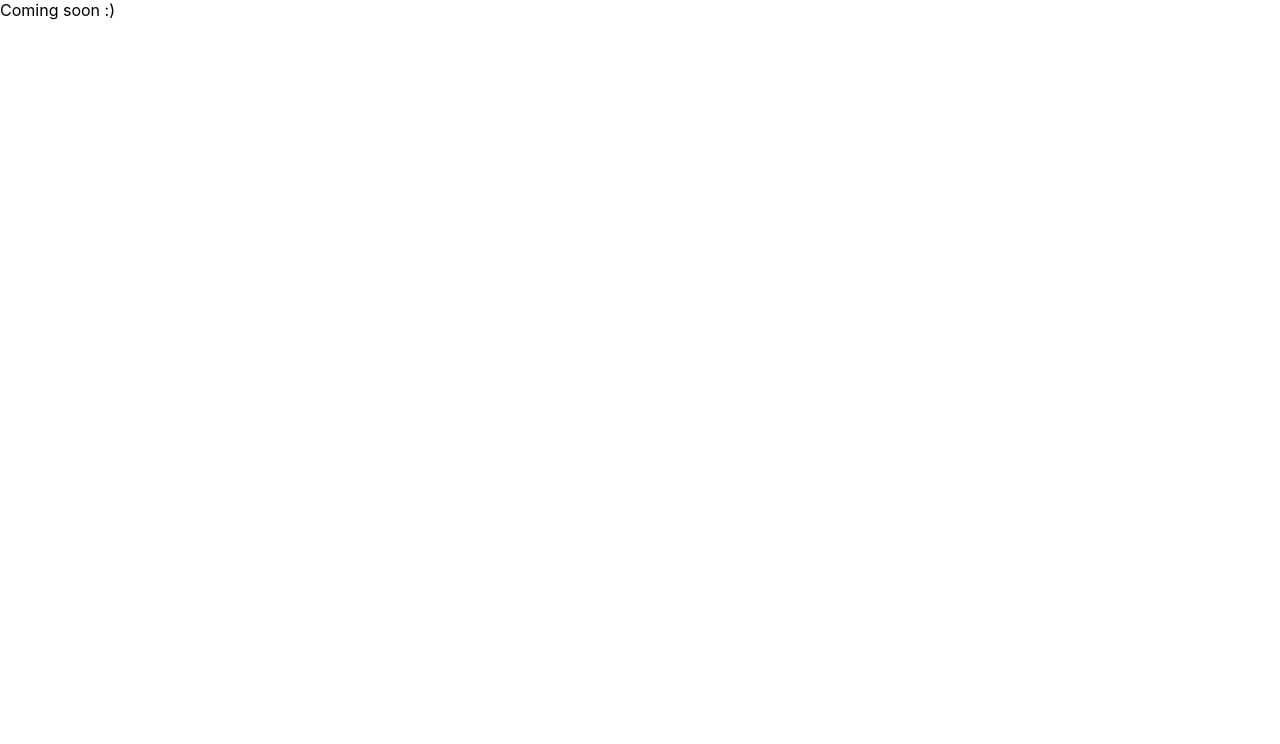
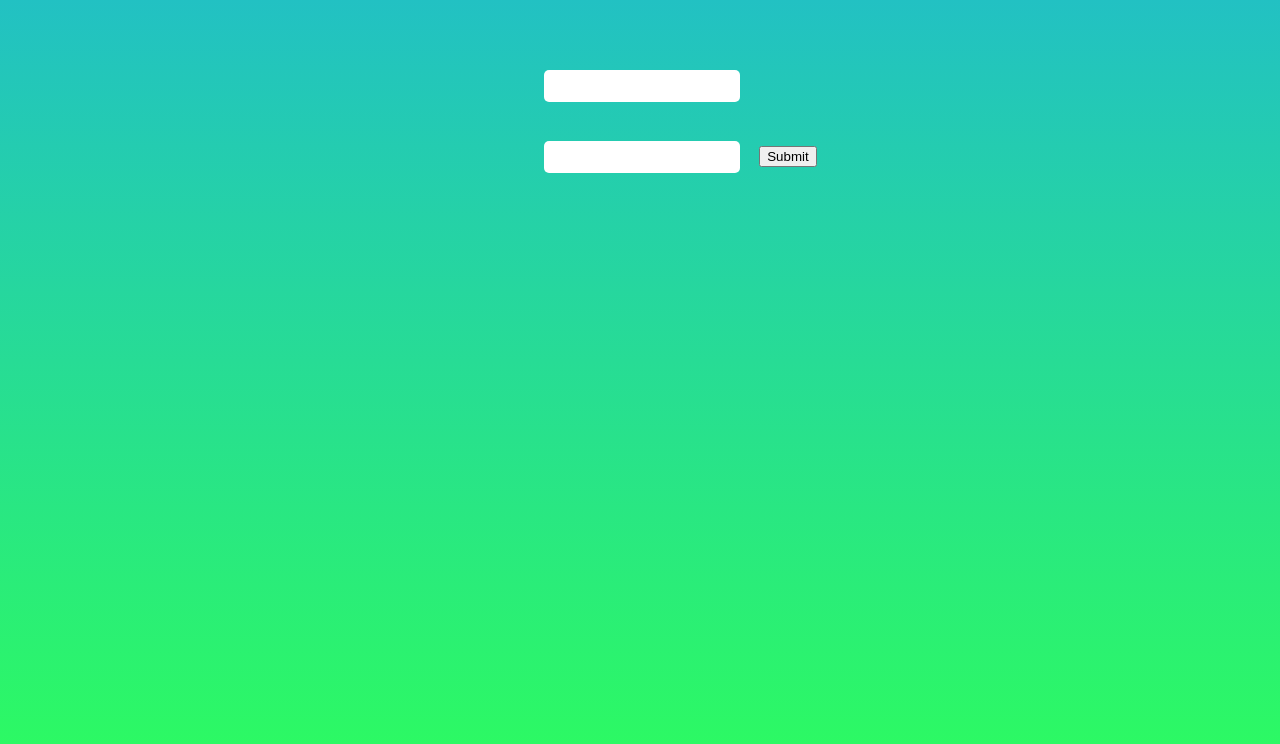
Before and after one commit to manyuyantra/TRUST, a React (Create React App) app in the folder trust/: page / in a window 1280 px wide. Shown: the top 744 px of the page. Built offline with nearby package versions, Linux system fonts and the light colour scheme.

Commit message:
login form added

```diff
--- a/trust/src/App.css
+++ b/trust/src/App.css
@@ -1,10 +1,5 @@
 .App {
   text-align: center;
-}
-
-.App-logo {
-  height: 40vmin;
-  pointer-events: none;
 }
 
 @media (prefers-reduced-motion: no-preference) {
@@ -13,26 +8,28 @@
   }
 }
 
-.App-header {
-  background-color: #282c34;
-  min-height: 100vh;
-  display: flex;
-  flex-direction: column;
-  align-items: center;
-  justify-content: center;
-  font-size: calc(10px + 2vmin);
-  color: white;
+ #logIn{
+    position: relative;
+    width: 50%;
+    margin: 0% auto;
+    padding: 4% 0;
 }
 
-.App-link {
-  color: #61dafb;
+.el{
+  border-radius: 5px;
+    border-style: none;
 }
 
-@keyframes App-logo-spin {
-  from {
-    transform: rotate(0deg);
-  }
-  to {
-    transform: rotate(360deg);
-  }
-}
+ .logInEl{
+  width: 30%;
+  height: 12%;
+  margin: 3%;
+  margin-left: 35%;
+  min-height: 30px;
+  max-width: 200px;
+ }
+ body{
+  background: rgb(45,253,93);
+  background: linear-gradient(0deg, rgba(45,253,93,1) 0%, rgba(34,193,195,1) 100%);
+
+ }
--- a/trust/src/App.js
+++ b/trust/src/App.js
@@ -1,9 +1,36 @@
-import React from 'react';
+import React ,{useEffect} from 'react';
 import './App.css';
 
 function App() {
+
+  // This effect makes the whole ui responsive.
+   useEffect(()=>{
+      const resizer =   window.addEventListener("resize",()=>{
+        let body = document.querySelector("#root");
+
+        body.style.width = window.innerWidth+"px";
+        body.style.height = window.innerHeight+"px";
+        })
+
+        return ()=>{
+            window.removeEventListener(resizer);
+
+        }
+
+  },[])
+
+  useEffect(()=>{
+    let body = document.querySelector("#root");
+
+    body.style.width = window.innerWidth+"px";
+    body.style.height = window.innerHeight+"px";
+},[])
   return (
-   "Coming soon :)"
+      <form id="logIn">
+             <input className=" el logInEl"/>
+            <input className="el logInEl" type= "password"/>
+            <button type="submit">Submit</button>
+        </form>
   );
 }
 
```
